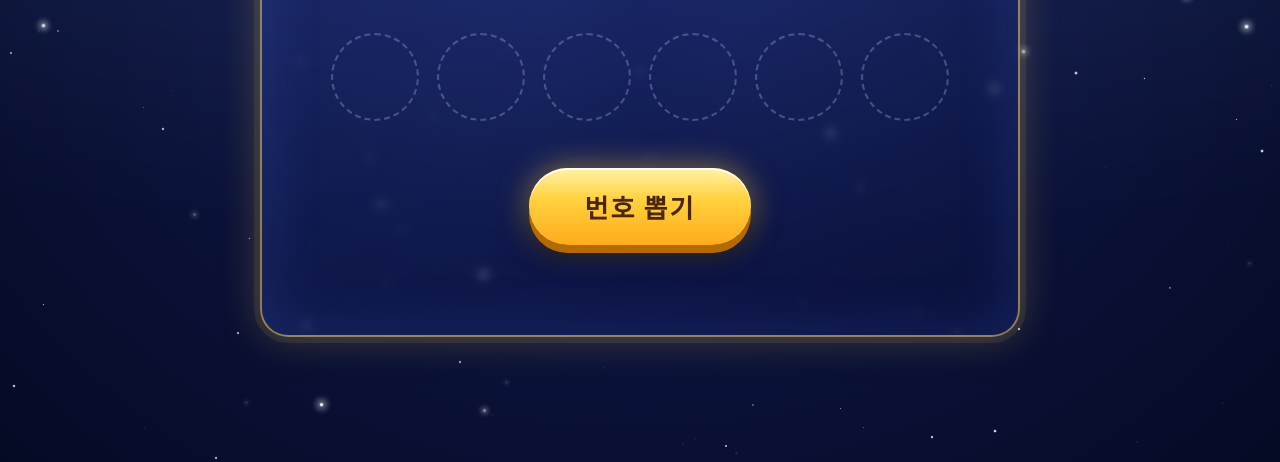
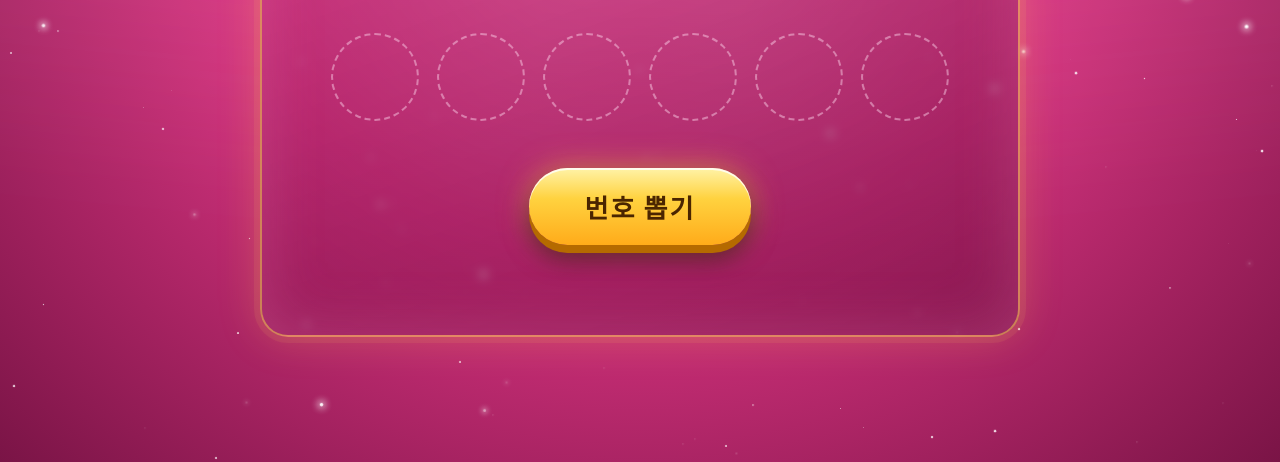
Before and after one commit to junhee8899/lotto1, a plain HTML site: page index.html in a window 1280 px wide. Shown: the part 338-800 px from the top of the page. Drawn offline with Linux system fonts and the light colour scheme.

Commit message:
배경을 핑크 계열로 변경
Co-Authored-By: Claude Opus 5.5 <noreply@anthropic.com>
Claude-Session: https://claude.ai/code/session_015PWoqRo6djG4HjJsTT88ku

```diff
--- a/index.html
+++ b/index.html
@@ -13,8 +13,8 @@
     min-height: 100vh;
     font-family: -apple-system, BlinkMacSystemFont, "Apple SD Gothic Neo", "Malgun Gothic", "Noto Sans KR", sans-serif;
     color: #fff;
-    background: radial-gradient(ellipse at 50% 30%, #1c2a6b 0%, #0d1540 45%, #050a24 100%);
-    background-color: #050a24;
+    background: radial-gradient(ellipse at 50% 30%, #ff7ab8 0%, #d6337f 45%, #7a1446 100%);
+    background-color: #7a1446;
     overflow-x: hidden;
     display: flex;
     align-items: center;
@@ -51,7 +51,7 @@
     top: -30vh;
     width: 60vw;
     height: 140vh;
-    background: linear-gradient(to bottom, rgba(120, 160, 255, 0.18), transparent 70%);
+    background: linear-gradient(to bottom, rgba(255, 210, 235, 0.22), transparent 70%);
     filter: blur(30px);
     transform-origin: top center;
     pointer-events: none;
@@ -71,12 +71,12 @@
     text-align: center;
     padding: 40px 24px 44px;
     border-radius: 28px;
-    background: linear-gradient(160deg, rgba(40, 60, 150, 0.45), rgba(10, 16, 60, 0.6));
+    background: linear-gradient(160deg, rgba(200, 40, 120, 0.45), rgba(110, 15, 65, 0.6));
     border: 2px solid rgba(255, 215, 90, 0.55);
     box-shadow:
       0 0 0 6px rgba(255, 215, 90, 0.08),
       0 0 40px rgba(255, 200, 60, 0.25),
-      inset 0 0 60px rgba(80, 120, 255, 0.2);
+      inset 0 0 60px rgba(255, 140, 200, 0.25);
     backdrop-filter: blur(4px);
   }
 
@@ -110,7 +110,7 @@
   }
 
   .subtitle {
-    color: #b9c6ff;
+    color: #ffe0f0;
     font-size: clamp(14px, 3.6vw, 17px);
     margin-bottom: 32px;
   }
@@ -130,7 +130,7 @@
     width: clamp(36px, 11vw, 88px);
     height: clamp(36px, 11vw, 88px);
     border-radius: 50%;
-    border: 2px dashed rgba(185, 198, 255, 0.3);
+    border: 2px dashed rgba(255, 220, 240, 0.45);
     flex-shrink: 0;
   }
 
```
